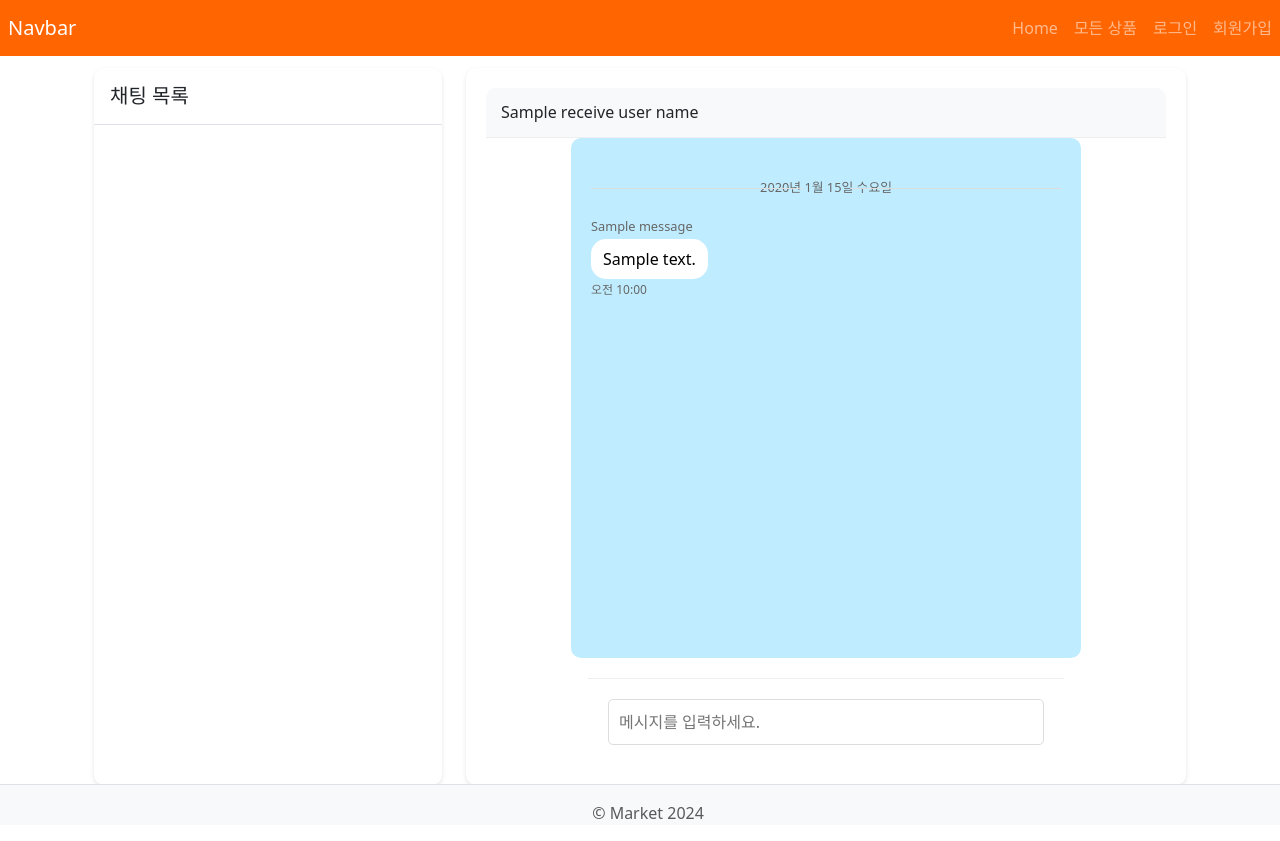
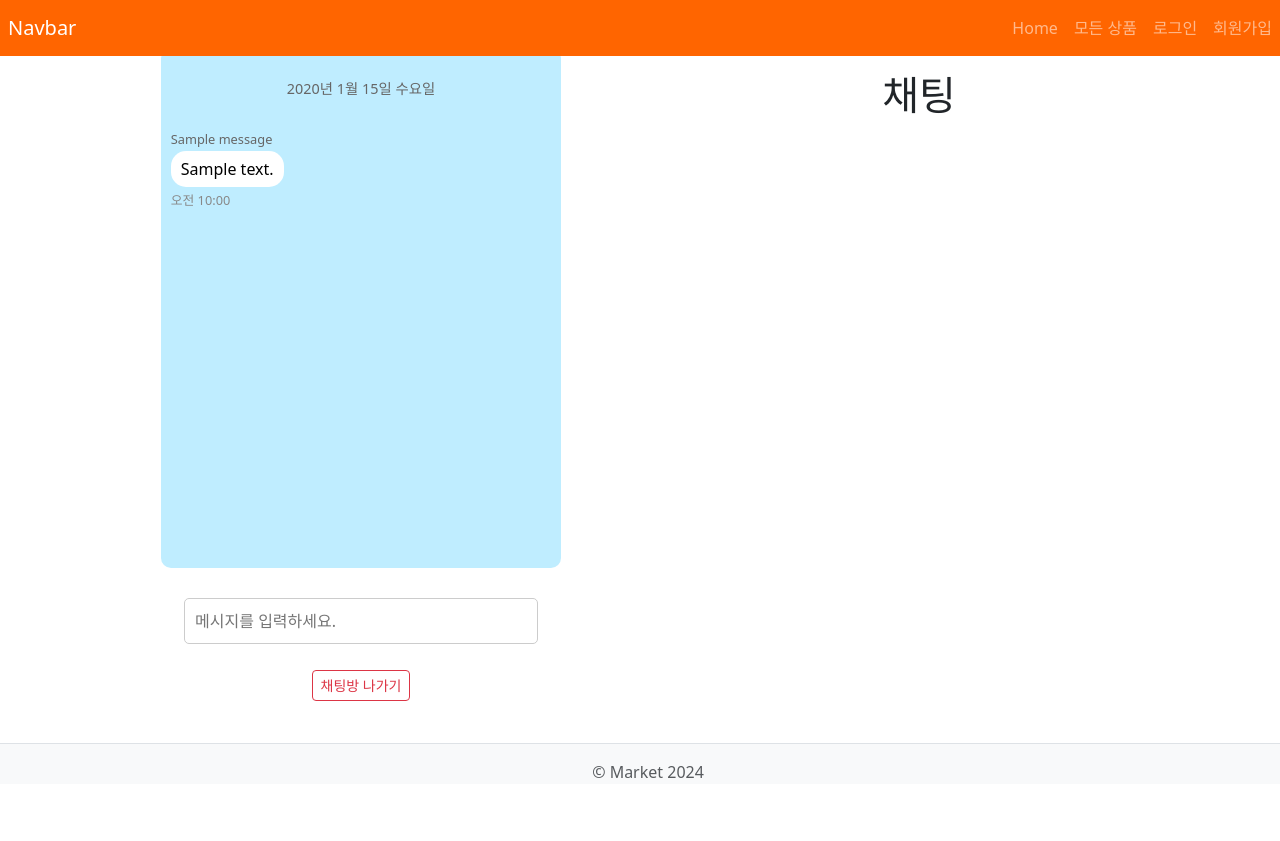
Before and after one commit to ssh328/ResaleStore, a Flask app: template templates/chat/new_chat_room.html in a window 1280 px wide. After the commit the page ends 778 px from the top, so only its background shows below. Run offline with Flask 3, Linux system fonts and the light colour scheme; tables that the repository leaves empty hold one stand-in row (values such as "Sample post"); the template is opened without the code that fills it: values that come from a table or form of the project are taken from there, most other values are stand-ins (such as "Sample title", 1, 10 or a date in 2020); parts of the project's set-up code (start-up, migrations or seed data) failed here and were passed over; some libraries are stand-ins or nearby versions.

Commit message:
chatting, chat_room 합침

```diff
--- a/static/CSS/chat.css
+++ b/static/CSS/chat.css
@@ -19,9 +19,13 @@
 }
 
 #messages {
-    list-style-type: none;
+    list-style: none;
+    padding: 0;
     margin: 0;
-    padding: 0;
+    display: flex;
+    flex-direction: column;
+    gap: 10px;
+    overflow-y: auto;
 }
 
 #message-box {
@@ -44,17 +48,18 @@
 
 .my-message-container {
   display: flex;
-    justify-content: flex-end;
+  flex-direction: column;
   align-items: flex-end;
-    margin-bottom: 10px;
-    gap: 8px;
+  margin: 0;
+  padding: 0;
 }
 
 .other-message-container {
   display: flex;
   flex-direction: column;
   align-items: flex-start;
-    margin-bottom: 10px;
+  margin: 0;
+  padding: 0;
 }
 
 .sender-name {
@@ -64,15 +69,14 @@
 }
 
 .message-text {
-    background-color: #f0f2f5;
-    padding: 8px 12px;
+  padding: 6px 10px;
   border-radius: 15px;
   max-width: 70%;
   word-wrap: break-word;
 }
 
 .my-message-container .message-text {
-    background-color: #0084ff;
+  background-color: #007bff;
   color: white;
 }
 
@@ -82,42 +86,30 @@
 }
 
 .message-time {
-    font-size: 0.75em;
-    color: #666;
-    margin-top: 2px;
+  font-size: 0.8em;
+  color: #888;
+  display: block;
+  margin-top: 4px;
 }
 
 /* 날짜 구분선 */
 .date-divider {
   text-align: center;
-    color: #666;
-    font-size: 0.8em;
   margin: 20px 0;
   position: relative;
-}
-
-.date-divider::before,
-.date-divider::after {
-    content: '';
-    position: absolute;
-    top: 50%;
-    width: 45%;
-    height: 1px;
-    background-color: #ddd;
-}
-
-.date-divider::before {
-    left: 0;
-}
-
-.date-divider::after {
-    right: 0;
+  font-size: 0.9em;
+  color: #666;
 }
 
 .status-divider {
     text-align: center;
+    margin: 10px 0;
+    padding: 5px;
+    font-size: 0.9em;
     color: #666;
-    font-size: 0.8em;
-    margin: 10px 0;
-    font-style: italic;
+    background-color: #f0f0f0;
+    border-radius: 15px;
+    width: fit-content;
+    margin-left: auto;
+    margin-right: auto;
 }
--- a/templates/chat/new_chat_room.html
+++ b/templates/chat/new_chat_room.html
@@ -1,93 +1,43 @@
 {% extends 'partial/header.html' %}
-
 {% block head %}
+<!-- 올바른 Socket.IO 클라이언트 라이브러리 경로 -->
 <link rel="stylesheet" href="{{ url_for('static', filename='CSS/chat.css') }}">
 <script src="https://cdnjs.cloudflare.com/ajax/libs/socket.io/4.0.1/socket.io.js" integrity="sha512-q/dWJ3kcmjBLU4Qc47E4A9kTB4m3wuTY7vkFJDTZKjTs8jhyGQnaUrxa0Ytd0ssMZhbNua9hE+E7Qv1j+DyZwA==" crossorigin="anonymous"></script>
-<style>
-    .chat-container {
-        height: calc(100vh - 100px);
-        margin-top: 20px;
-    }
-
-    .chat-list {
-        background: white;
-        border-radius: 10px;
-        box-shadow: 0 2px 4px rgba(0,0,0,0.1);
-        height: 100%;
-        overflow-y: auto;
-    }
-
-    .chat-room-item {
-        transition: background-color 0.2s;
-    }
-
-    .chat-room-item:hover {
-        background-color: #f8f9fa;
-    }
-
-    .text-truncate {
-        max-width: 250px;
-    }
-
-    #chat-room-widget {
-        background: white;
-        border-radius: 10px;
-        box-shadow: 0 2px 4px rgba(0,0,0,0.1);
-        height: 100%;
-        display: flex;
-        flex-direction: column;
-    }
-
-    #msgs-container {
-        flex-grow: 1;
-        overflow-y: auto;
-        padding: 20px;
-    }
-
-    #message-box {
-        padding: 20px;
-        border-top: 1px solid #eee;
-    }
-
-    #message-box input {
-        width: 100%;
-        padding: 10px;
-        border: 1px solid #ddd;
-        border-radius: 5px;
-    }
-
-    .chat-header {
-        padding: 15px;
-        border-bottom: 1px solid #eee;
-        background-color: #f8f9fa;
-        border-radius: 10px 10px 0 0;
-    }
-
-    .active-chat {
-        background-color: #e9ecef;
-    }
-</style>
 {% endblock %}
 
 {% block content %}
-<div class="container-fluid chat-container">
-    <div class="row h-100">
-        <!-- 채팅방 목록 -->
-        <div class="col-md-4">
-            <div class="chat-list">
-                <div class="p-3 border-bottom">
-                    <h5 class="mb-0">채팅 목록</h5>
+<div class="container">
+    <div class="row justify-content-center">
+        <div class="text-danger text-center">
+            {% include 'partial/flash.html' %}
         </div>
-                {% for room in chat_room_list %}
-                    {% if room.room_check == True %}
+        <div class="col-md-6">
+            <div id="chat-room-widget mb-3">
+                <div id="msgs-container">
+                    <ul id="messages"></ul>
+                </div>
+                <div id="message-box">
+                    <input type="text" placeholder="메시지를 입력하세요." id="text" name="message"/>
+                </div>
+            </div>
+            <div class="text-center mt-3">
+                <a href="/chat_room" class="btn btn-outline-danger btn-sm" id="leave_chat_btn">채팅방 나가기</a>
+            </div>
+        </div>
+
+        <div class="col-md-6">
+            <h1 class="my-4 text-center">채팅</h1>
+            <div class="chat-room-list">
+                {% for room in chat_room_list: %}
+                    {% if room.room_check == True: %}
                         <a href="{{ url_for('chatting.chat', receive_user_id=room.receive_user_id, room_id=room.room_id, receive_user_name=room.receiver_name) }}"
-                           class="chat-room-item text-decoration-none {% if room.room_id == room_id %}active-chat{% endif %}">
+                            class="chat-room-item text-decoration-none">
                             <div class="d-flex align-items-center p-3 border-bottom">
                                 <div class="position-relative">
-                                    {% if room.other_user_profile %}
-                                        <img src="{{room.other_user_profile}}" class="rounded-circle" width="50" height="50" alt="프로필">
-                                    {% else %}
-                                        <img src="{{ url_for('static', filename='images/default_profile.png') }}" class="rounded-circle" width="50" height="50" alt="기본 프로필">
+                                    {% if room.other_user_profile: %}
+                                        <img src="{{room.other_user_profile}}" class="rounded-circle" width="50" height="50" alt="알 수 없음">
+                                    {% else: %}
+                                        <img src="#" alt="알 수 없음">
                                     {% endif %}
                                 </div>
                                 <div class="ms-3 flex-grow-1">
@@ -103,33 +53,9 @@
                 {% endfor %}
             </div>
         </div>
-
-        <!-- 채팅 창 -->
-        <div class="col-md-8">
-            {% if room_id %}
-            <div id="chat-room-widget">
-                <div class="chat-header">
-                    <div class="d-flex align-items-center">
-                        <h6 class="mb-0">{{ receive_user_name }}</h6>
-                    </div>
-                </div>
-                <div id="msgs-container">
-                    <ul id="messages"></ul>
-                </div>
-                <div id="message-box">
-                    <input type="text" placeholder="메시지를 입력하세요." id="text" name="message"/>
-                </div>
-            </div>
-            {% else %}
-            <div class="d-flex align-items-center justify-content-center h-100">
-                <p class="text-muted">채팅방을 선택해주세요.</p>
-            </div>
-            {% endif %}
-        </div>
     </div>
 </div>
 
-{% if room_id %}
 <script type="text/javascript">
     let socket = io();
     let current_user = "{{ user }}";
@@ -139,10 +65,13 @@
 
     socket.on("connect", () => {
         console.log('Socket.IO connected!');
+        console.log(current_user);
+
         socket.emit("join", {
         "current_user": current_user,
         "room_id": room_id
         });
+
     });
 
     socket.on('status', function (data) {
@@ -164,8 +93,7 @@
     input.addEventListener('keypress', (event) => {
         if (event.key === 'Enter') {
             const message = input.value;
-            if (message.trim()) {
-                input.value = '';
+            input.value = ''
             socket.emit('message', {
             'message': message,
             'current_user': current_user,
@@ -173,70 +101,95 @@
             'receive_user_name': receive_username
             });
         }
-        }
     });
 
+    // 마지막으로 표시된 날짜를 저장하는 전역 변수
+    // 새로운 날짜가 표시될 때마다 날짜 구분선 추가
     let lastDate = null;
 
+    // 날짜 구분선 추가 함수
     function createDateDivider(messageDate) {
+        // messages 요소 참조
         const messages = document.getElementById('messages');
+
+        // 새로운 li와 div 요소 생성
         const li = document.createElement('li');
         const dateDiv = document.createElement('div');
 
+        // date-divider 클래스 추가하여 스타일 적용
         dateDiv.classList.add('date-divider');
+
+        // 날짜 형식 설정
         const options = { year: 'numeric', month: 'long', day: 'numeric', weekday: 'long' };
+
+        // 날짜 한국어 형식으로 변환
         dateDiv.textContent = messageDate.toLocaleDateString('ko-KR', options);
 
+        // li 요소에 dateDiv 추가
         li.appendChild(dateDiv);
+
+        // messages 요소에 li 추가
         messages.appendChild(li);
     }
 
     function createChatItem(sender_name, text, receive_user_name, timestamp = null) {
+        // timestamp가 있으면 timestamp를 사용하고, 없으면 현재 시간을 사용
         const messageDate = timestamp ? new Date(timestamp) : new Date();
 
+        // 날짜가 변경되었거나 첫 메시지인 경우 날짜 구분선 추가
         const currentDate = messageDate.toDateString();
         if (lastDate !== currentDate) {
             createDateDivider(messageDate);
             lastDate = currentDate;
         }
 
+        // DOM 요소 생성 및 참조
         const messages = document.getElementById('messages');
         const li = document.createElement('li');
         const messageContainer = document.createElement('div');
         const nameSpan = document.createElement('span');
         const textSpan = document.createElement('span')
-        const timeSpan = document.createElement('span');
+        const timeSpan = document.createElement('span'); // 시간 표시를 위한 새로운 span
         const msgsContainer = document.getElementById('msgs-container');
 
+        // 현재 시간 가져오기
+        const now = new Date();
         const hours = messageDate.getHours();
         const minutes = messageDate.getMinutes();
         const ampm = hours >= 12 ? '오후' : '오전';
         const formattedHours = hours % 12 || 12;
         const formattedTime = `${ampm} ${formattedHours}:${minutes.toString().padStart(2, '0')}`;
 
+        // 시간 스타일 클래스 추가
         timeSpan.classList.add('message-time');
         timeSpan.textContent = formattedTime;
 
+        // 현재 스크롤이 거의 맨 아래인지 확인 (여유값 10px)
         const isScrolledToBottom = msgsContainer.scrollHeight - msgsContainer.clientHeight - msgsContainer.scrollTop <= 10;
 
+        // 메시지 스타일 클래스 추가
         nameSpan.classList.add('sender-name');
         textSpan.classList.add('message-text');
 
         if (sender_name === current_user) {
+            // 내가 보낸 메시지인 경우
             messageContainer.classList.add('my-message-container');
             textSpan.textContent = text;
             messageContainer.appendChild(textSpan);
-            messageContainer.appendChild(timeSpan);
+            messageContainer.appendChild(timeSpan); // 내 메시지의 경우 시간을 오른쪽에 표시
+            // 내가 보낸 메시지는 항상 자동 스크롤로 최신 메시지 표시
             setTimeout(() => {
                 msgsContainer.scrollTop = msgsContainer.scrollHeight;
             }, 0);
         } else {
+            // 상대방이 보낸 메시지인 경우
             messageContainer.classList.add('other-message-container');
             textSpan.textContent = text;
             nameSpan.textContent = sender_name;
             messageContainer.appendChild(nameSpan);
             messageContainer.appendChild(textSpan);
-            messageContainer.appendChild(timeSpan);
+            messageContainer.appendChild(timeSpan); // 상대방 메시지의 경우에도 시간 표시
+            // 사용자가 스크롤을 맨 아래에 위치시켰을 때만 자동 스크롤 실행
             if (isScrolledToBottom) {
                 setTimeout(() => {
                     msgsContainer.scrollTop = msgsContainer.scrollHeight;
@@ -244,12 +197,25 @@
             }
         }
 
+        messageContainer.appendChild(nameSpan);
+        messageContainer.appendChild(textSpan);
+        messageContainer.appendChild(timeSpan);
         li.appendChild(messageContainer);
         messages.appendChild(li);
     }
 
+    // 서버에서 받은 메시지 처리
     socket.on('message', function (data) {
         createChatItem(data.sender_name, data.text, data.receive_user_name, data.timestamp)
+    });
+
+    const leave_btn = document.getElementById('leave_chat_btn');
+    leave_btn.addEventListener('click', () => {
+        socket.emit('leave', {
+        'current_user': current_user,
+        'room_id': room_id,
+        'receive_user_id': receive_user_id
+        })
     });
 </script>
 
@@ -263,6 +229,21 @@
     );
 </script>
 {% endfor %}
-{% endif %}
+
+<style>
+    .chat-room-list {
+        background: white;
+        border-radius: 10px;
+        box-shadow: 0 2px 4px rgba(0,0,0,0.1);
+    }
+
+    .chat-room-item:hover {
+        background-color: #f8f9fa;
+    }
+
+    .text-truncate {
+        max-width: 250px;
+    }
+</style>
 
 {% endblock %}
```
Also changed, not shown: routesss/posts.py (line endings or trailing spaces), templates/chat/chatting.html (line endings or trailing spaces). Lines whose indentation alone changed are shown as unchanged.
